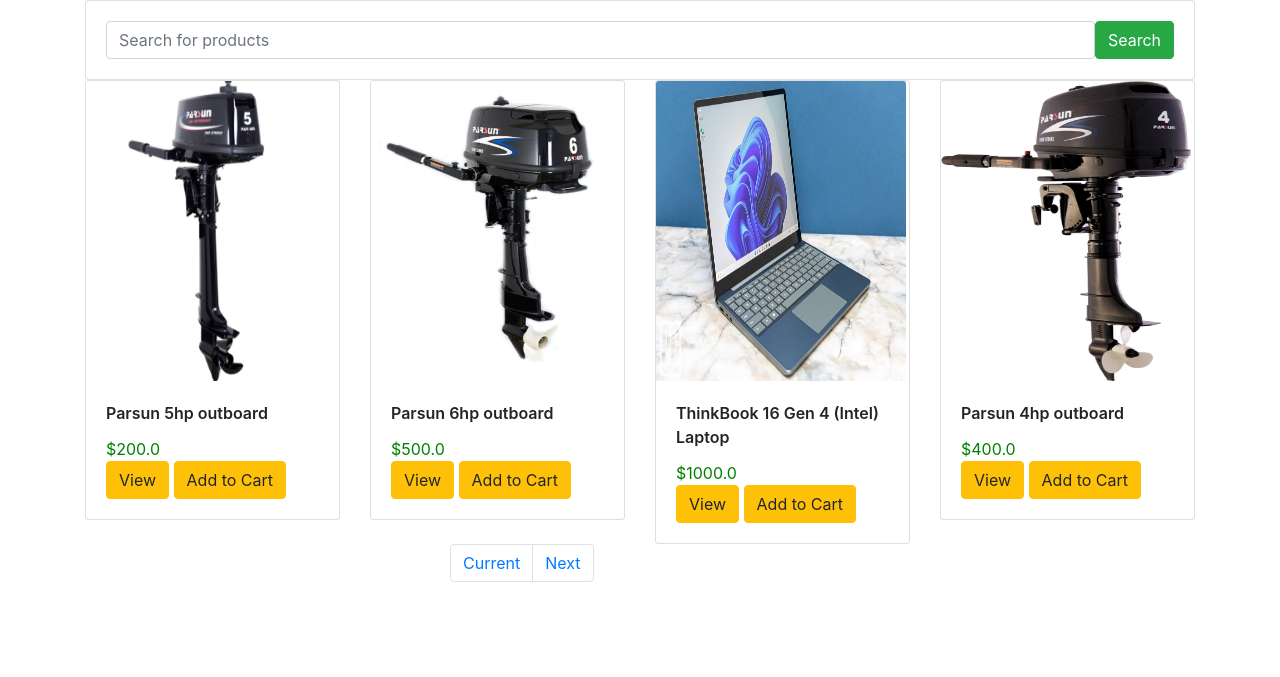
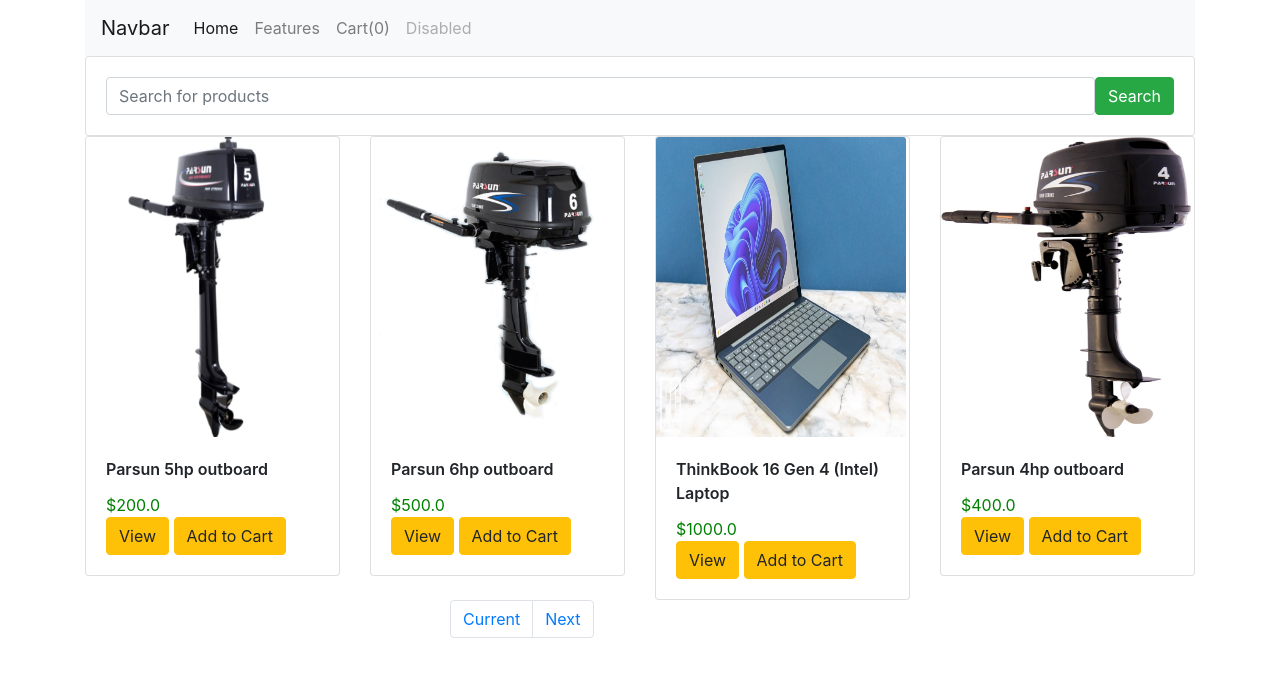
Before and after one commit to DaveenDev/django-shop, a Django app: page / in a window 1280 px wide. Shown: the top 677 px of the page. Run offline with Django 4.2, Linux system fonts and the light colour scheme; data comes from the database, SQL or seed files in the repository; some libraries are stand-ins or nearby versions.

Commit message:
added cart functionality

```diff
--- a/dave_shop/shop/templates/shop/index.html
+++ b/dave_shop/shop/templates/shop/index.html
@@ -82,7 +82,8 @@
         } else {
             cart = JSON.parse(localStorage.getItem('cart'));
         }
-        console.log('CART: ' + cart)
+        count =Object.keys(cart).length
+        document.getElementById("cart").innerHTML = "Cart(" + count +")"
 
         $(document).on('click','.addtocart_btn', function(){
             console.log('The add button was clicked');
@@ -96,6 +97,9 @@
            console.log(cart)
            localStorage.setItem('cart', JSON.stringify(cart));
 
+           cart_count =Object.keys(cart).length
+
+           document.getElementById("cart").innerHTML = "Cart(" + cart_count +")"
         });
     </script>
 {% endblock page_js %}
--- a/dave_shop/templates/base.html
+++ b/dave_shop/templates/base.html
@@ -18,6 +18,9 @@
         <!--[if lt IE 7]>
             <p class="browsehappy">You are using an <strong>outdated</strong> browser. Please <a href="#">upgrade your browser</a> to improve your experience.</p>
         <![endif]-->
+
+        {% include "includes/navbar.html" %}
+
         {% block page_content %}
 
         {% endblock  %}
--- /dev/null
+++ b/dave_shop/templates/includes/navbar.html
@@ -0,0 +1,21 @@
+<div class="container">
+<div class="row">
+  <div class="col-md-12">
+
+  <nav class="navbar navbar-expand-lg navbar-light bg-light">
+    <a class="navbar-brand" href="#">Navbar</a>
+    <button class="navbar-toggler" type="button" data-toggle="collapse" data-target="#navbarNavAltMarkup" aria-controls="navbarNavAltMarkup" aria-expanded="false" aria-label="Toggle navigation">
+      <span class="navbar-toggler-icon"></span>
+    </button>
+    <div class="collapse navbar-collapse" id="navbarNavAltMarkup">
+      <div class="navbar-nav">
+        <a class="nav-item nav-link active" href="#">Home <span class="sr-only">(current)</span></a>
+        <a class="nav-item nav-link" href="#">Features</a>
+        <a class="nav-item nav-link" href="#" id="cart">Cart(0)</a>
+        <a class="nav-item nav-link disabled" href="#">Disabled</a>
+      </div>
+    </div>
+  </nav>
+  </div>
+</div>
+</div>
```
